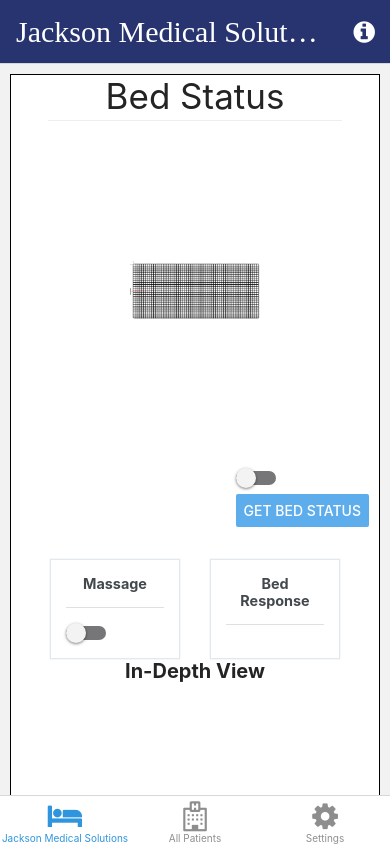
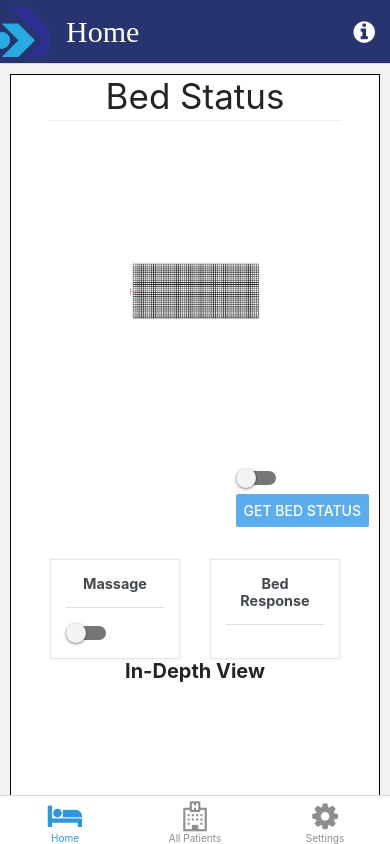
Before and after one commit to jacksonmed-dev/Oracle_Bed_App, a React Native app: screen /TabOne in a window 390 px wide. Built offline with nearby package versions, Linux system fonts and the light colour scheme; no server answers; what expo-linking would draw is missing.

Commit message:
added logo into header

```diff
--- a/navigation/index.tsx
+++ b/navigation/index.tsx
@@ -8,7 +8,7 @@ import { createBottomTabNavigator } from '@react-navigation/bottom-tabs';
 import { NavigationContainer, DefaultTheme, DarkTheme } from '@react-navigation/native';
 import { createNativeStackNavigator } from '@react-navigation/native-stack';
 import * as React from 'react';
-import { ColorSchemeName, Pressable } from 'react-native';
+import { ColorSchemeName, Pressable, Image, Text } from 'react-native';
 
 import Colors from '../constants/Colors';
 import useColorScheme from '../hooks/useColorScheme';
@@ -19,6 +19,7 @@ import TabTwoScreen from '../screens/TabTwoScreen';
 import TabThreeScreen from '../screens/TabThreeScreen';
 import { RootStackParamList, RootTabParamList, RootTabScreenProps } from '../types';
 import LinkingConfiguration from './LinkingConfiguration';
+import {useFonts} from 'expo-font';
 
 export default function Navigation({ colorScheme }: { colorScheme: ColorSchemeName }) {
   return (
@@ -48,6 +49,15 @@ function RootNavigator() {
   );
 }
 
+function LogoTitle(){
+  return(
+    <Image
+      source={require('../assets/images/jms_logo.png')}
+      style={{width: 50, height: 50}}
+    />
+  );
+}
+
 /**
  * A bottom tab navigator displays tab buttons on the bottom of the display to switch screens.
  * https://reactnavigation.org/docs/bottom-tab-navigator
@@ -67,7 +77,8 @@ function BottomTabNavigator() {
         name="TabOne"
         component={TabOneScreen}
         options={({ navigation }: RootTabScreenProps<'TabOne'>) => ({
-          title: 'Jackson Medical Solutions',
+          headerLeft: () => <LogoTitle />,
+          title: 'Home',
           headerStyle: {backgroundColor: '#27346F'},
           headerTitleStyle: {
             color: '#fff',
--- a/package.json
+++ b/package.json
@@ -29,6 +29,7 @@
     "expo-status-bar": "~1.2.0",
     "expo-system-ui": "~1.1.0",
     "expo-web-browser": "~10.1.0",
+    "gradle": "^1.2.4",
     "react": "17.0.1",
     "react-dom": "17.0.1",
     "react-native": "0.64.3",
```
Also changed, not shown: 1 other file (tests, documents, lock files or other folders).
